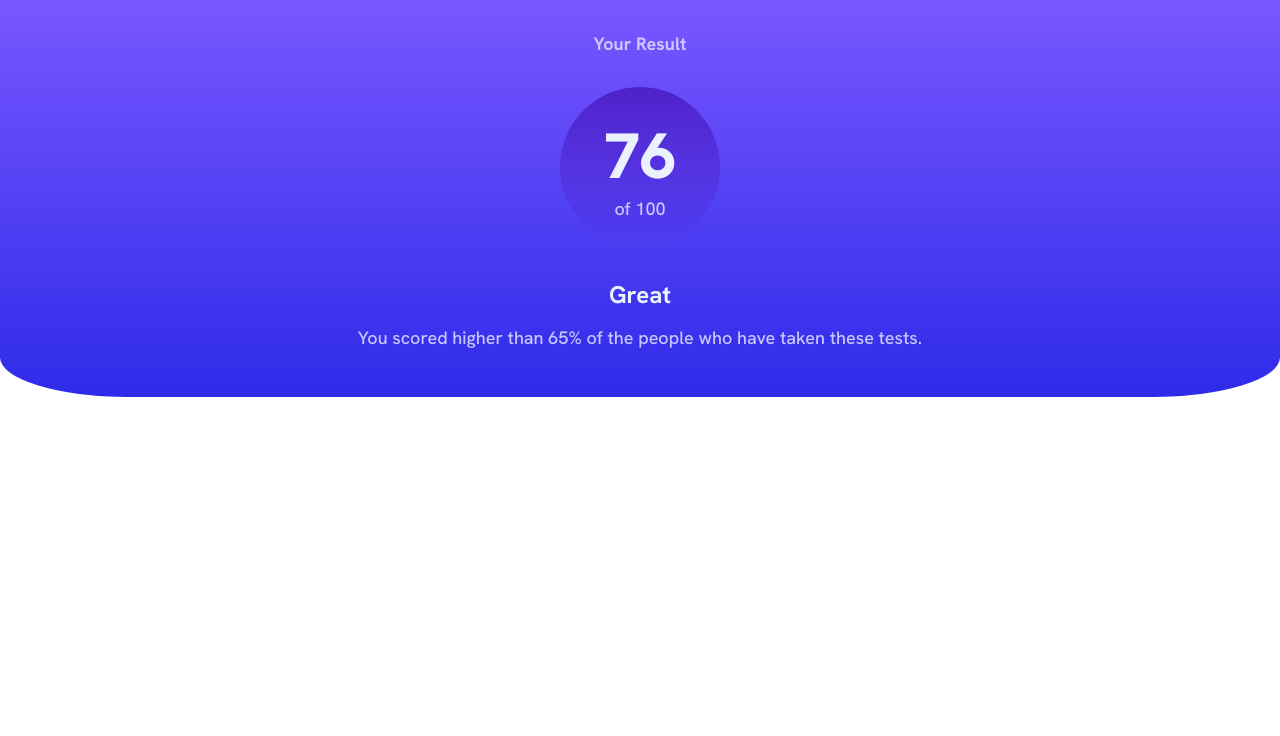
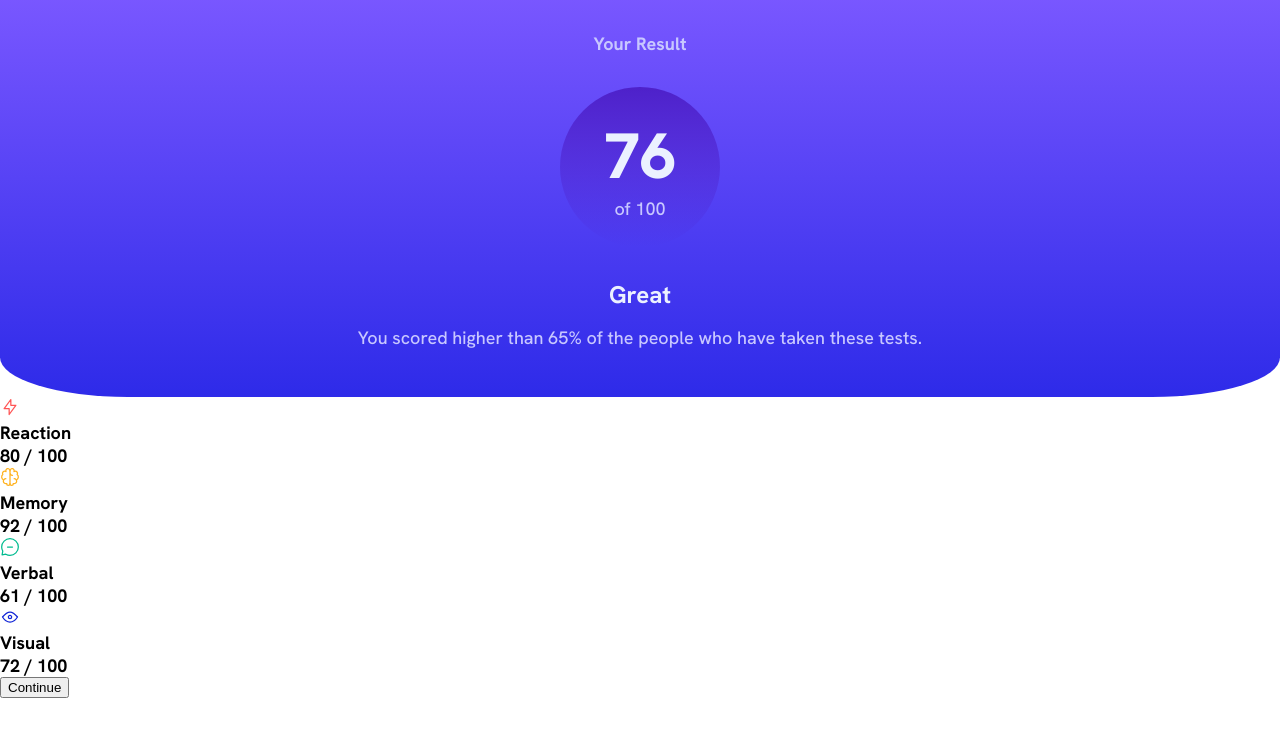
Before and after one commit to kaseyvee/results-summary-css-practice, a React (Vite) app: page / in a window 1280 px wide. Shown: the top 736 px of the page. Built offline with nearby package versions, Linux system fonts and the light colour scheme.

Commit message:
Set up html for skill cards

```diff
--- a/src/App.jsx
+++ b/src/App.jsx
@@ -1,12 +1,21 @@
+import { createContext } from "react";
+import { data } from "./data"
 import ResultCard from "./components/ResultCard"
-import { data } from "./data"
+import SummaryCard from "./components/SummaryCard";
+import Button from "./components/Button";
+
+export const DataContext = createContext();
 
 function App() {
 
   return (
-    <div className="App">
-      <ResultCard data={data}/>
-    </div>
+    <DataContext.Provider value={data}>
+      <div className="App">
+        <ResultCard />
+        <SummaryCard />
+        <Button />
+      </div>
+    </DataContext.Provider>
   )
 }
 
--- /dev/null
+++ b/src/components/Button.jsx
@@ -0,0 +1,9 @@
+function Button() {
+  return (
+    <button>
+      Continue
+    </button>
+  );
+}
+
+export default Button;
--- a/src/components/ResultCard.jsx
+++ b/src/components/ResultCard.jsx
@@ -1,8 +1,8 @@
-import React from 'react';
+import { useContext } from 'react';
+import { DataContext } from '../App';
 
-function ResultCard(props) {
-  const data = props.data;
-  console.log(data)
+function ResultCard() {
+  const data = useContext(DataContext);
 
   function getAverage() {
     let total = 0;
--- /dev/null
+++ b/src/components/SummaryCard/SkillCard.jsx
@@ -0,0 +1,20 @@
+import React from 'react';
+
+function SkillCard(props) {
+  return (
+    <div className='skillcard'>
+
+      <div className='skillcard-category'>
+        <img src={props.datum.icon} alt={`${props.datum.category} icon`} />
+        <h3>{props.datum.category}</h3>
+      </div>
+
+      <div className='skillcard-score'>
+        <h3>{props.datum.score} / 100</h3>
+      </div>
+
+    </div>
+  );
+}
+
+export default SkillCard;
--- /dev/null
+++ b/src/components/SummaryCard/index.jsx
@@ -0,0 +1,21 @@
+import { useContext } from 'react';
+import { DataContext } from '../../App';
+import SkillCard from './SkillCard';
+
+function SummaryCard() {
+  const data = useContext(DataContext);
+
+  const skillCards = data.map(datum => {
+    return (
+      <SkillCard datum={datum} />
+    )
+  })
+
+  return (
+    <div>
+      {skillCards}
+    </div>
+  );
+}
+
+export default SummaryCard;
--- a/src/data.jsx
+++ b/src/data.jsx
@@ -2,21 +2,21 @@ export const data = [
   {
     "category": "Reaction",
     "score": 80,
-    "icon": "./assets/images/icon-reaction.svg"
+    "icon": "src/assets/icon-reaction.svg"
   },
   {
     "category": "Memory",
     "score": 92,
-    "icon": "./assets/images/icon-memory.svg"
+    "icon": "src/assets/icon-memory.svg"
   },
   {
     "category": "Verbal",
     "score": 61,
-    "icon": "./assets/images/icon-verbal.svg"
+    "icon": "src/assets/icon-verbal.svg"
   },
   {
     "category": "Visual",
     "score": 72,
-    "icon": "./assets/images/icon-visual.svg"
+    "icon": "src/assets/icon-visual.svg"
   }
 ];
```
